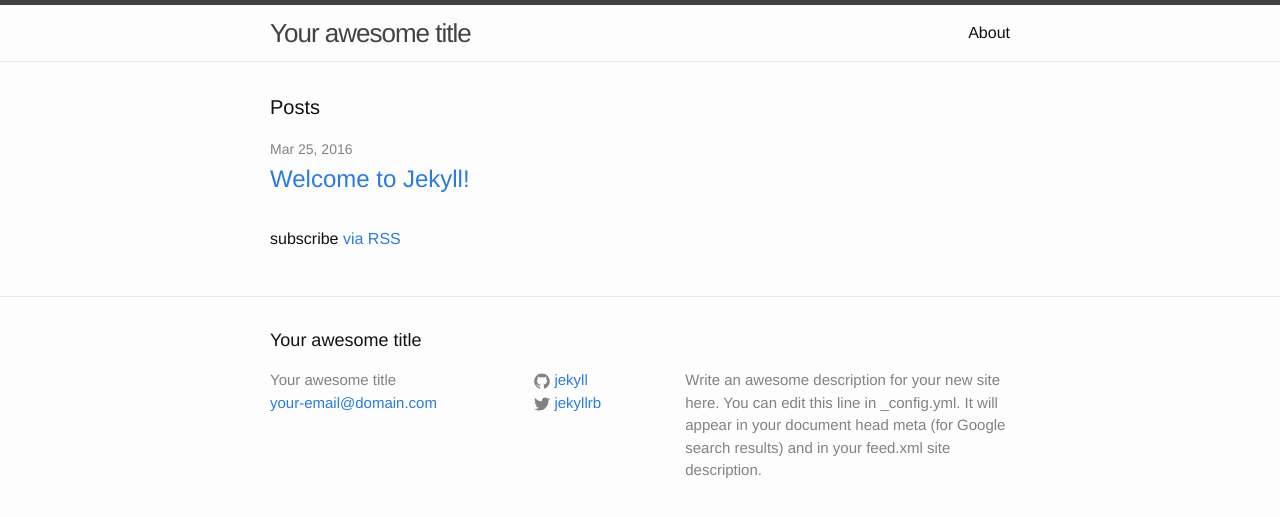
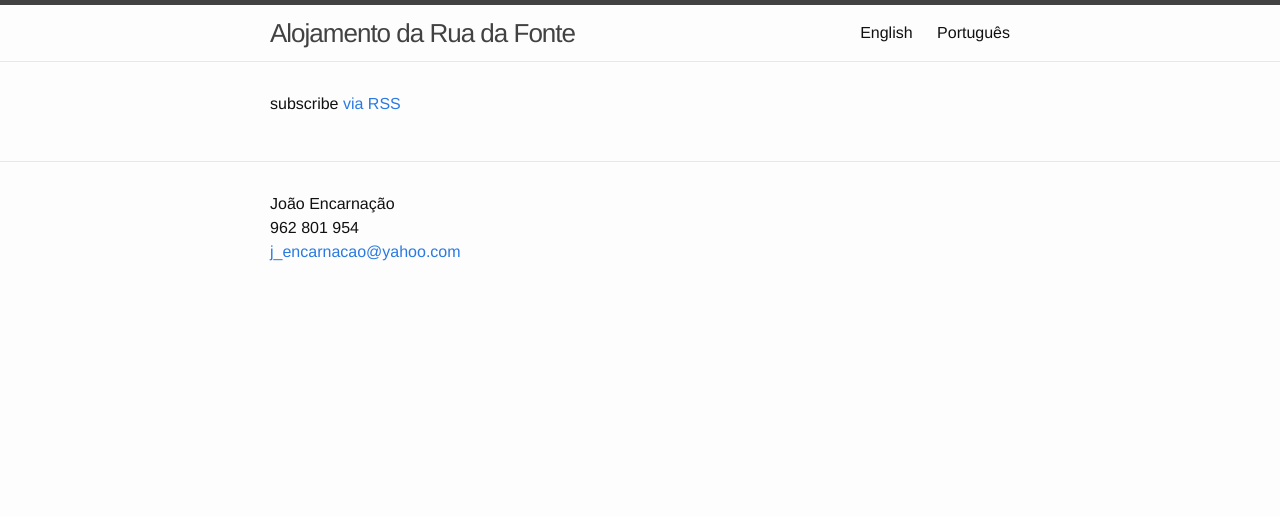
Before and after one commit to jgte/zh, a Jekyll site: the page built from index.html, in a window 1280 px wide. Shown: the top 517 px of the page. Built offline with Jekyll 4.4.1, drawn with Linux system fonts in a browser that asks for light colours.

```diff
--- a/_config.yml
+++ b/_config.yml
@@ -6,16 +6,16 @@
 # 'jekyll serve'. If you change this file, please restart the server process.
 
 # Site settings
-title: Your awesome title
-email: your-email@domain.com
+title: Alojamento da Rua da Fonte
+person: João Encarnação
+email: j_encarnacao@yahoo.com
+telephone: 962 801 954
 description: > # this means to ignore newlines until "baseurl:"
-  Write an awesome description for your new site here. You can edit this
-  line in _config.yml. It will appear in your document head meta (for
-  Google search results) and in your feed.xml site description.
-baseurl: "" # the subpath of your site, e.g. /blog
-url: "http://yourdomain.com" # the base hostname & protocol for your site
-twitter_username: jekyllrb
-github_username:  jekyll
+  Description.
+baseurl: "/zh" # the subpath of your site, e.g. /blog
+url: "http://jgte.github.io" # the base hostname & protocol for your site
+# twitter_username: jekyllrb
+# github_username:  jekyll
 
 # Build settings
 markdown: kramdown
--- a/_includes/footer.html
+++ b/_includes/footer.html
@@ -2,15 +2,16 @@
 
   <div class="wrapper">
 
-    <h2 class="footer-heading">{{ site.title }}</h2>
+<!--     <h2 class="footer-heading">{{ site.title }}</h2>
 
     <div class="footer-col-wrapper">
       <div class="footer-col footer-col-1">
-        <ul class="contact-list">
-          <li>{{ site.title }}</li>
+ -->        <ul class="contact-list">
+          <li>{{ site.person }}</li>
+          <li>{{ site.telephone }}</li>
           <li><a href="mailto:{{ site.email }}">{{ site.email }}</a></li>
         </ul>
-      </div>
+<!--       </div>
 
       <div class="footer-col footer-col-2">
         <ul class="social-media-list">
@@ -32,7 +33,7 @@
         <p>{{ site.description }}</p>
       </div>
     </div>
-
+ -->
   </div>
 
 </footer>
--- a/_includes/head.html
+++ b/_includes/head.html
@@ -3,7 +3,7 @@
   <meta http-equiv="X-UA-Compatible" content="IE=edge">
   <meta name="viewport" content="width=device-width, initial-scale=1">
 
-  <title>{% if page.title %}{{ page.title | escape }}{% else %}{{ site.title | escape }}{% endif %}</title>
+  <title>{% if page.subtitle %}{{ page.subtitle | escape }}{% else %}{{ page.title | escape }}{% endif %}</title>
   <meta name="description" content="{% if page.excerpt %}{{ page.excerpt | strip_html | strip_newlines | truncate: 160 }}{% else %}{{ site.description }}{% endif %}">
 
   <link rel="stylesheet" href="{{ "/css/main.css" | prepend: site.baseurl }}">
--- a/index.html
+++ b/index.html
@@ -4,7 +4,7 @@ layout: default
 
 <div class="home">
 
-  <h1 class="page-heading">Posts</h1>
+<!--   <h1 class="page-heading">Posts</h1>
 
   <ul class="post-list">
     {% for post in site.posts %}
@@ -17,7 +17,7 @@ layout: default
       </li>
     {% endfor %}
   </ul>
-
+ -->
   <p class="rss-subscribe">subscribe <a href="{{ "/feed.xml" | prepend: site.baseurl }}">via RSS</a></p>
 
 </div>
```
Also changed, not shown: about.md (deleted, +0 -15 lines), english.md (added, +154 -0 lines), portugues.md (added, +8 -0 lines), maquina_de_lavar1.png (added), maquina_de_lavar2.png (added).
